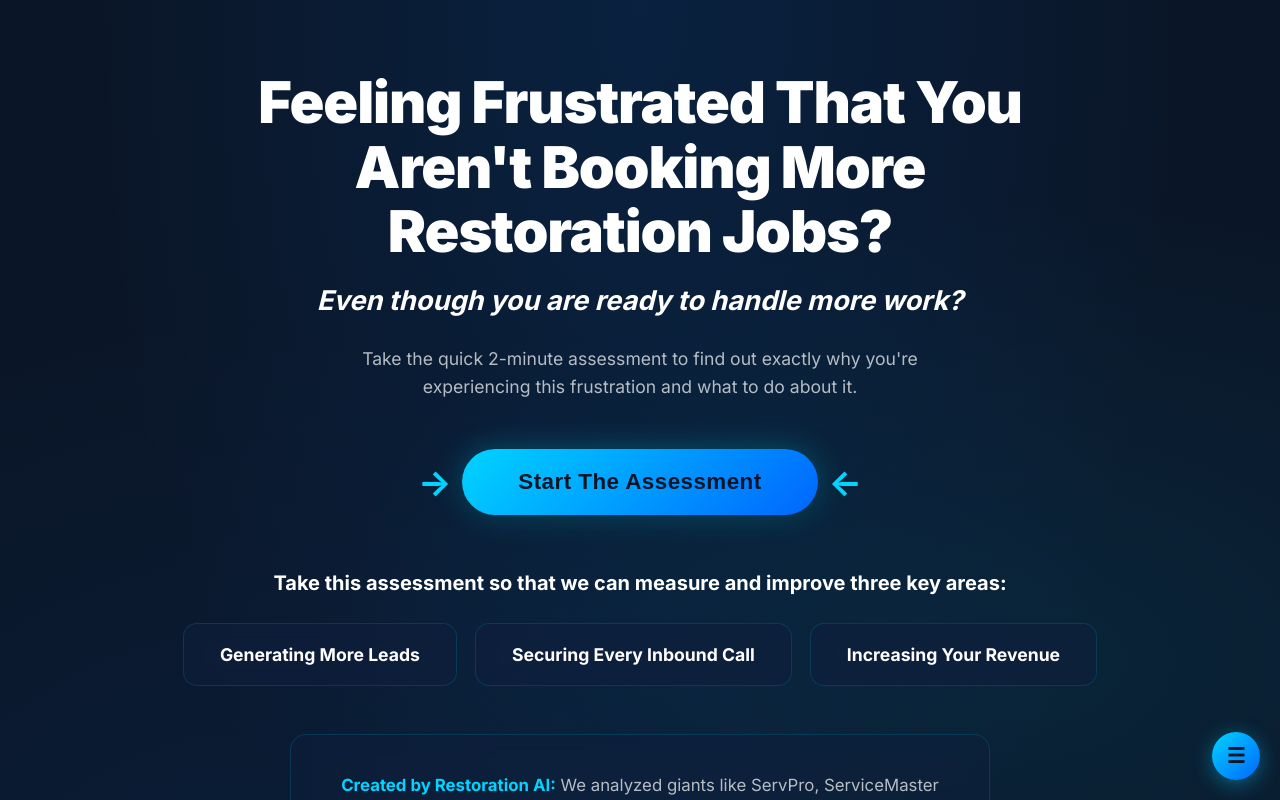
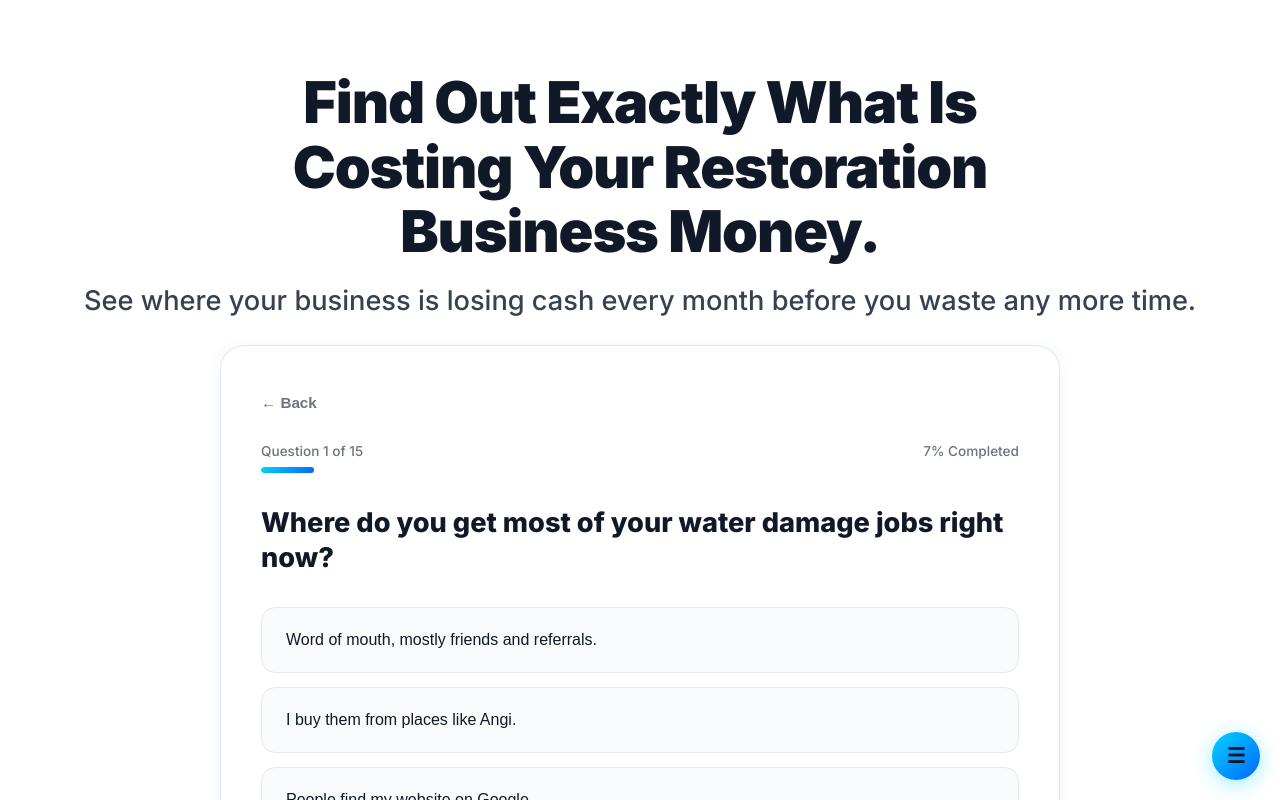
Before and after one commit to restorationai/quiz-funnel, a React (Vite) app: page / in a window 1280 px wide. Shown: the top 800 px of the page. Built offline with nearby package versions, Linux system fonts and the light colour scheme.

Commit message:
Activate all tracking and webhooks for production

```diff
--- a/index.html
+++ b/index.html
@@ -12,7 +12,17 @@
          Uncomment these blocks when deploying to production.
          ============================================ -->
 
-    <!-- Meta Pixel Code (DISABLED)
+    <!-- Google tag (gtag.js) -->
+    <script async src="https://www.googletagmanager.com/gtag/js?id=G-VRP5HSX6ZB"></script>
+    <script>
+      window.dataLayer = window.dataLayer || [];
+      function gtag(){dataLayer.push(arguments);}
+      gtag('js', new Date());
+
+      gtag('config', 'G-VRP5HSX6ZB');
+    </script>
+
+    <!-- Meta Pixel Code -->
     <script>
       !function(f,b,e,v,n,t,s)
       {if(f.fbq)return;n=f.fbq=function(){n.callMethod?
@@ -29,9 +39,9 @@
       <img height="1" width="1" style="display:none"
         src="https://www.facebook.com/tr?id=640413502453389&ev=PageView&noscript=1" />
     </noscript>
-    End Meta Pixel Code -->
+    <!-- End Meta Pixel Code -->
 
-    <!-- Microsoft Clarity (DISABLED)
+    <!-- Microsoft Clarity -->
     <script type="text/javascript">
       (function(c,l,a,r,i,t,y){
         c[a]=c[a]||function(){(c[a].q=c[a].q||[]).push(arguments)};
@@ -39,7 +49,7 @@
         y=l.getElementsByTagName(r)[0];y.parentNode.insertBefore(t,y);
       })(window, document, "clarity", "script", "x60hnp69gx");
     </script>
-    End Microsoft Clarity -->
+    <!-- End Microsoft Clarity -->
   </head>
   <body>
     <div id="root"></div>
--- a/src/index.css
+++ b/src/index.css
@@ -56,6 +56,105 @@ body {
   flex-direction: column;
   align-items: center;
   padding: 70px 24px 100px;
+}
+
+/* Update landing page background to white */
+.landing-page.light-theme {
+  background: #ffffff;
+  background-image: none;
+}
+
+.landing-page.light-theme .landing-headline {
+  color: #111827;
+}
+
+.landing-page.light-theme .landing-subheadline {
+  color: #374151;
+  font-weight: 500;
+  font-style: normal;
+}
+
+/* Embedded Quiz Container */
+.embedded-quiz-container {
+  width: 100%;
+  max-width: 840px;
+  margin: 0 auto 30px;
+  border: 1px solid rgba(0, 102, 255, 0.15); /* clean, subtle blue outline */
+  border-radius: 24px;
+  background: #ffffff;
+  box-shadow: 0 4px 20px rgba(0, 0, 0, 0.05);
+  overflow: hidden;
+}
+
+/* Reset embedded assessment page styles */
+.embedded-quiz-container .assessment-page {
+  min-height: auto;
+  background: transparent;
+  background-image: none;
+  padding: 40px;
+}
+
+/* Override question card inside embedded quiz so it looks light/clean */
+.embedded-quiz-container .question-card {
+  background: #ffffff;
+  border: none;
+  box-shadow: none;
+  padding: 0;
+  color: #111827;
+}
+
+.embedded-quiz-container .question-text {
+  color: #111827;
+}
+
+.embedded-quiz-container .answer-option {
+  background: #f9fafb;
+  border: 1px solid #e5e7eb;
+  color: #111827;
+}
+
+.embedded-quiz-container .answer-option:hover {
+  background: #f3f4f6;
+  border-color: #d1d5db;
+}
+
+.embedded-quiz-container .answer-option.selected {
+  background: #eff6ff;
+  border-color: #3b82f6;
+}
+
+.embedded-quiz-container .progress-labels {
+  color: #6b7280;
+}
+
+.embedded-quiz-container .back-button {
+  color: #6b7280;
+}
+
+.embedded-quiz-container .open-text-area {
+  background: #f9fafb;
+  border: 1px solid #e5e7eb;
+  color: #111827;
+}
+
+.embedded-quiz-container .open-text-area::placeholder {
+  color: #9ca3af;
+}
+
+/* Checkmarks under the quiz */
+.embedded-benefits-row {
+  display: flex;
+  justify-content: center;
+  align-items: center;
+  gap: 24px;
+  margin-bottom: 60px;
+  flex-wrap: wrap;
+}
+
+.embedded-benefits-row .benefit-item {
+  color: #374151;
+  font-weight: 600;
+  font-size: 1rem;
 }
 
 .landing-headline {
--- a/src/pages/FormPage.jsx
+++ b/src/pages/FormPage.jsx
@@ -81,19 +81,19 @@ export default function FormPage() {
     const score = calculateScore()
     const quizOutcome = route === 'rank-ai' ? 'Rank AI' : 'AI Receptionist'
 
-    // ============================================
-    // CRM WEBHOOK — DISABLED FOR DEVELOPMENT
-    // Uncomment when deploying to production.
-    // ============================================
-    /*
+    const nameParts = formData.fullName.trim().split(' ')
+    const firstName = nameParts[0] || ''
+    const lastName = nameParts.slice(1).join(' ') || ''
+
     try {
       await fetch('https://services.leadconnectorhq.com/hooks/Tx5eKisj3Xluq1SeZKe3/webhook-trigger/ff375b31-6d07-464f-9804-4507d5c046df', {
         method: 'POST',
         headers: { 'Content-Type': 'application/json' },
         body: JSON.stringify({
-          full_name: formData.fullName,
+          firstName: firstName,
+          lastName: lastName,
           email: formData.email,
-          company_name: formData.companyName,
+          companyName: formData.companyName,
           phone: formData.phone,
           quiz_outcome: quizOutcome,
           quiz_score: score,
@@ -104,12 +104,12 @@ export default function FormPage() {
     } catch (err) {
       console.error('Webhook error:', err)
     }
-    */
 
-    console.log('[DEV] Form submitted (webhook disabled):', {
-      full_name: formData.fullName,
+    console.log('[PROD] Form submitted (webhook fired):', {
+      firstName: firstName,
+      lastName: lastName,
       email: formData.email,
-      company_name: formData.companyName,
+      companyName: formData.companyName,
       phone: formData.phone,
       quiz_outcome: quizOutcome,
       quiz_score: score,
--- a/src/pages/LandingPage.jsx
+++ b/src/pages/LandingPage.jsx
@@ -1,4 +1,5 @@
 import { useNavigate } from 'react-router-dom'
+import AssessmentPage from './AssessmentPage'
 
 export default function LandingPage() {
   const navigate = useNavigate()
@@ -6,27 +7,23 @@ export default function LandingPage() {
   const goToQuiz = () => navigate('/assessment')
 
   return (
-    <div className="landing-page">
+    <div className="landing-page light-theme">
       <h1 className="landing-headline">
-        Feeling Frustrated That<br className="mobile-break" />{' '}
-        You Aren't Booking<br className="mobile-break" />{' '}
-        More Restoration Jobs?
+        Find Out Exactly What Is Costing Your Restoration Business Money.
       </h1>
 
       <p className="landing-subheadline">
-        Even though you are ready to handle more work?
+        See where your business is losing cash every month before you waste any more time.
       </p>
 
-      <p className="landing-hook">
-        Take the quick 2-minute assessment to find out exactly why you're experiencing this frustration and what to do about it.
-      </p>
+      <div className="embedded-quiz-container">
+        <AssessmentPage />
+      </div>
 
-      <div className="cta-wrapper">
-        <span className="cta-arrow left">→</span>
-        <button className="cta-button" onClick={goToQuiz} id="cta-start-quiz-top">
-          Start The Assessment
-        </button>
-        <span className="cta-arrow right">←</span>
+      <div className="embedded-benefits-row">
+        <div className="benefit-item">✓ Takes less than 2 minutes</div>
+        <div className="benefit-item">✓ 100% free</div>
+        <div className="benefit-item">✓ See your results instantly at the end</div>
       </div>
 
       <p className="value-props-headline">
--- a/src/pages/ResultAIReceptionist.jsx
+++ b/src/pages/ResultAIReceptionist.jsx
@@ -7,6 +7,14 @@ export default function ResultAIReceptionist() {
   const score = calculateScore()
 
   useEffect(() => {
+    window.scrollTo(0, 0)
+    // The HighLevel form script aggressively auto-scrolls down when it finishes loading.
+    // We lock the scroll to the top for the first 1.5 seconds to fight and defeat it.
+    const scrollLock = setInterval(() => {
+      window.scrollTo(0, 0)
+    }, 50)
+    setTimeout(() => clearInterval(scrollLock), 1500)
+
     const script = document.createElement('script')
     script.src = 'https://link.restorationai.io/js/form_embed.js'
     script.type = 'text/javascript'
--- a/src/pages/ResultRankAI.jsx
+++ b/src/pages/ResultRankAI.jsx
@@ -7,6 +7,14 @@ export default function ResultRankAI() {
   const score = calculateScore()
 
   useEffect(() => {
+    window.scrollTo(0, 0)
+    // The HighLevel form script aggressively auto-scrolls down when it finishes loading.
+    // We lock the scroll to the top for the first 1.5 seconds to fight and defeat it.
+    const scrollLock = setInterval(() => {
+      window.scrollTo(0, 0)
+    }, 50)
+    setTimeout(() => clearInterval(scrollLock), 1500)
+
     const script = document.createElement('script')
     script.src = 'https://link.restorationai.io/js/form_embed.js'
     script.type = 'text/javascript'
```
Also changed, not shown: src/pages/ThankYouAIReceptionist.jsx (+2 -5 lines), src/pages/ThankYouRankAI.jsx (+2 -5 lines).
